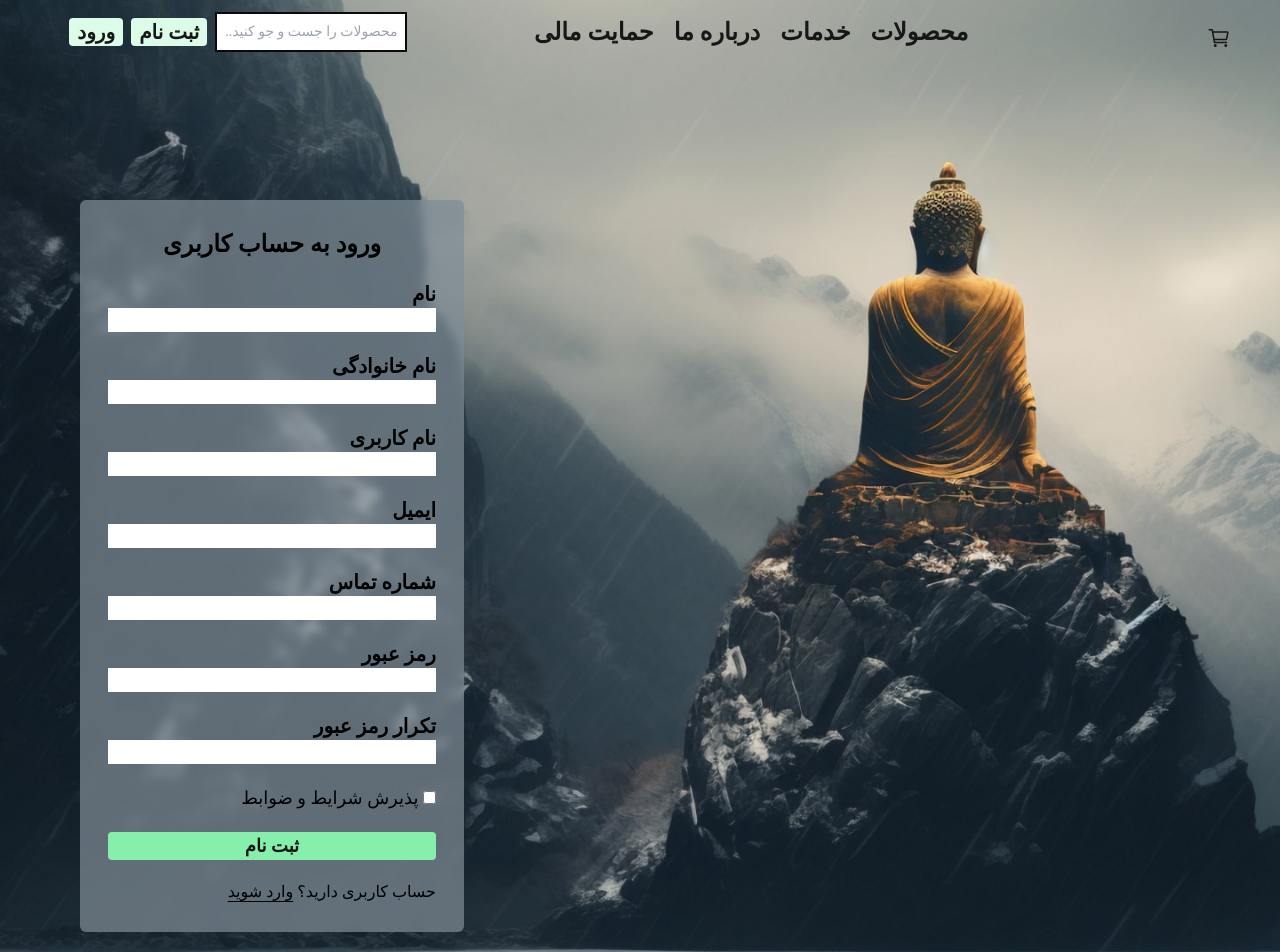
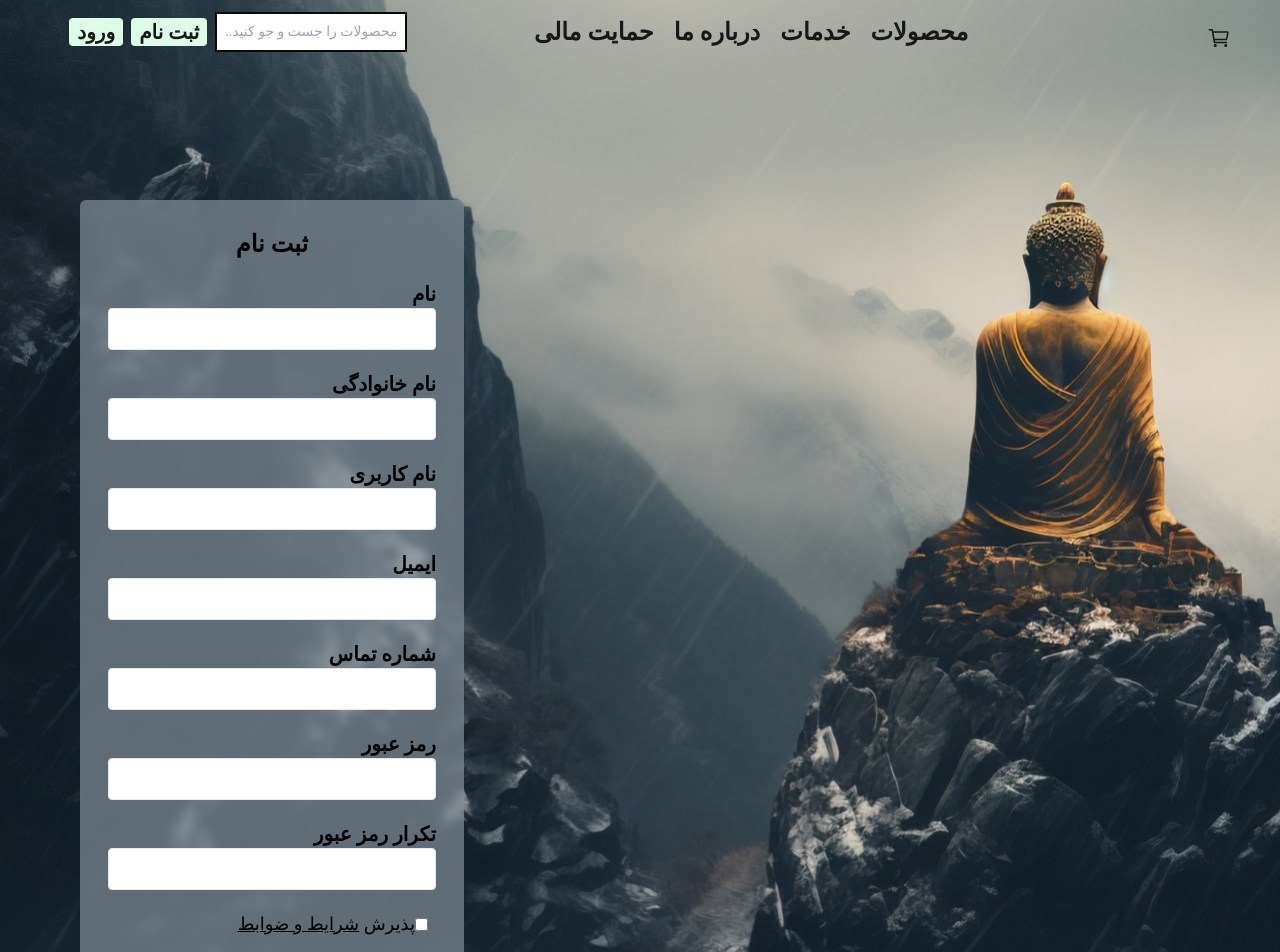
Before and after one commit to mona-yousefi/inLahze, a Next.js app: page /sign-up in a window 1280 px wide. Shown: the top 952 px of the page. Built offline with nearby package versions, Linux system fonts and the light colour scheme; a web font is replaced by a local one.

Commit message:
sign up page almost completed and now we can register users

```diff
--- a/app/components/SignUpForm/signUpForm.jsx
+++ b/app/components/SignUpForm/signUpForm.jsx
@@ -3,87 +3,198 @@ import Link from 'next/link';
 import React, { useState } from 'react'
 import { Formik, Form, Field, ErrorMessage } from 'formik';
 import * as Yup from 'yup';
-import Modal from '../Modal/page';
 
 const SignUpForm = () => {
-    const handleSubmit = (values) => {
-      console.log("Values", values);
+  const [isSubmitting, setIsSubmitting] = useState(false);
+  const [success, setSuccess] = useState(false);
+  const [error, setError] = useState(null);
+
+  const handleSubmit = async (values) => {
+    console.log(phone)
+    console.log(confirm_password)
+    setIsSubmitting(true);
+    setError(null);
+
+    try {
+      const response = await fetch('https://tlb.pythonanywhere.com/api/account/signup/', {
+        method: 'POST',
+        headers: {
+          'Content-Type': 'application/json',
+          'Accept': 'application/json',
+        },
+        body: JSON.stringify({
+          username: values.userName,
+          email: values.email,
+          password: values.password,
+          confirm_password: values.confirm_password,
+          first_name: values.name,
+          last_name: values.familyName,
+          phone_number: values.phone
+        }),
+      });
+
+      const contentType = response.headers.get('content-type');
+      if (!contentType || !contentType.includes('application/json')) {
+        const text = await response.text();
+        throw new Error(`Server error: ${text.substring(0, 100)}...`);
+      }
+
+      const data = await response.json();
+
+      if (!response.ok) {
+        const errorMessages = [];
+        if (data.username) errorMessages.push(...data.username);
+        if (data.email) errorMessages.push(...data.email);
+        if (data.password) errorMessages.push(...data.password);
+        if (data.non_field_errors) errorMessages.push(...data.non_field_errors);
+
+        throw new Error(errorMessages.join(' ') || 'Registration failed');
+      }
+
+      setSuccess(true);
+    } catch (err) {
+      setError(err.message);
+      console.error('Registration error:', err);
+    } finally {
+      setIsSubmitting(false);
+    }
   };
+
   const SignUpSchema = Yup.object().shape({
     name: Yup.string().required("وارد کردن نام الزامی است."),
     familyName: Yup.string().required("وارد کردن نام خانوادگی الزامی است."),
-        userName: Yup.string().required("وارد کردن نام کاربری الزامی است."),
-        email: Yup.string().email("invalid email")
+    userName: Yup.string()
+      .required("وارد کردن نام کاربری الزامی است.")
+      .min(4, 'نام کاربری باید حداقل ۴ کاراکتر باشد'),
+    email: Yup.string()
+      .email("ایمیل نامعتبر است")
       .required("وارد کردن ایمیل الزامی است."),
-        phone: Yup.number().required("وارد کردن شماره تماس الزامی است."),
+    phone: Yup.string()
+      .required("وارد کردن شماره تماس الزامی است.")
+      .matches(/^[0-9]+$/, 'شماره تماس باید عدد باشد'),
     password: Yup.string()
-          .min(8, 'Too Short!')
-          .max(50, 'Too Long!')
+      .min(8, 'رمز عبور باید حداقل ۸ کاراکتر باشد')
       .required("وارد کردن رمز عبور الزامی است."),
-        passwordAgain: Yup.string()
+      confirm_password: Yup.string()
       .oneOf([Yup.ref('password'), null], 'رمزهای عبور باید یکسان باشند')
       .required("تکرار رمز عبور الزامی است"),
-        checkbox:Yup.bool().oneOf([true], 'لازم است تا با شرایط موافقت کنید'),
+    checkbox: Yup.bool()
+      .oneOf([true], 'لازم است تا با شرایط موافقت کنید')
+      .required('لازم است تا با شرایط موافقت کنید'),
   });
+
+  if (success) {
+    return (
+      <div className="flex justify-center items-center h-screen">
+        <div className="bg-white p-8 rounded shadow-lg text-center">
+          <h2 className="text-2xl font-bold mb-4">ثبت نام موفقیت آمیز بود!</h2>
+          <p className="mb-4">حساب کاربری شما با موفقیت ایجاد شد.</p>
+          <Link href="/sign-in" className="text-blue-500 hover:underline">
+            ورود به حساب کاربری
+          </Link>
+        </div>
+      </div>
+    );
+  }
+
   return (
     <div className='flex justify-end px-20 py-10'>
-      <Formik initialValues={{
-        name:'',
-        familyName:'',
-        userName:'',
-        phone:'',
-        email:'',
-        password:'',
-        passwordAgain:'',
-        checkbox:''
+      <Formik
+        initialValues={{
+          name: '',
+          familyName: '',
+          userName: '',
+          phone: '',
+          email: '',
+          password: '',
+          confirm_password: '',
+          checkbox: false
         }}
         validationSchema={SignUpSchema}
         onSubmit={handleSubmit}
       >
         {({ errors, touched }) => (
-         <Form className='w-full sm:w-[30vw] bg-signIn bg-opacity-70 rounded-md flex flex-col gap-5 p-7 backdrop-blur-sm mt-40'>
-          <h1 className='text-2xl text-center text-sl font-bold text-black'>ورود به حساب کاربری</h1>
+          <Form  method="POST" className='w-full mb-10 sm:w-[50vw] bg-signIn bg-opacity-70 rounded-md flex flex-col gap-5 p-7 backdrop-blur-sm mt-40 md:w-[50vw] lg:w-[30vw]'>
+            <h1 className='text-2xl text-center text-sl font-bold text-black'>ثبت نام</h1>
+
+            {error && (
+              <div className="bg-red-100 border border-red-400 text-red-700 px-4 py-3 rounded relative">
+                {error}
+              </div>
+            )}
+
             <div className='w-full'>
               <label htmlFor="name" className='text-xl text-black font-bold'>نام</label>
-           <Field name="name" className="w-full" id="name"/>
+              <Field
+                name="name"
+                className={`w-full p-2 border rounded ${errors.name && touched.name ? 'border-red-500' : ''}`}
+                id="name"
+              />
               <ErrorMessage name="name" component="div" className="text-red-400 font-bold" />
             </div>
             <div>
              <label htmlFor="familyName" className='text-xl text-black font-bold'>نام خانوادگی</label>
-            <Field name="familyName" className="w-full" id="familyName" type="text" />
+             <Field name="familyName" className={`w-full p-2 border rounded ${errors.name && touched.name ? 'border-red-500' : ''}`} id="familyName" type="text" />
              <ErrorMessage name="familyName" component="div" className="text-red-400 font-bold" />
             </div>
            <div>
              <label htmlFor="userName" className='text-xl text-black font-bold'>نام کاربری</label>
-            <Field name="userName" className="w-full" id="userName" type="text"/>
+             <Field name="userName" className={`w-full p-2 border rounded ${errors.name && touched.name ? 'border-red-500' : ''}`} id="userName" type="text"/>
             <ErrorMessage name="userName" component="div" className="text-red-400 font-bold" />
            </div>
            <div>
              <label htmlFor="email" className='text-xl text-black font-bold'>ایمیل</label>
-            <Field name="email" className="w-full" id="email" type="text"/>
+             <Field name="email" className={`w-full p-2 border rounded ${errors.name && touched.name ? 'border-red-500' : ''}`} id="email" type="text"/>
             <ErrorMessage name="email" component="div" className="text-red-400 font-bold" />
            </div>
           <div>
              <label htmlFor="phone" className='text-xl text-black font-bold'>شماره تماس</label>
-            <Field name="phone" className="w-full" id="phone" type="number"/>
+             <Field name="phone" className={`w-full p-2 border rounded ${errors.name && touched.name ? 'border-red-500' : ''}`} id="phone" type="tel"/>
              <ErrorMessage name="phone" component="div" className="text-red-400 font-bold" />
            </div>
             <div>
               <label htmlFor="password" className='text-xl text-black font-bold'>رمز عبور</label>
-            <Field name="password" className="w-full" id="password" type="password" />
-            <ErrorMessage name="password" value="password" component="div" className="text-red-400 font-bold" />
+              <Field
+                name="password"
+                type="password"
+                className={`w-full p-2 border rounded ${errors.password && touched.password ? 'border-red-500' : ''}`}
+                id="password"
+              />
+              <ErrorMessage name="password" component="div" className="text-red-400 font-bold" />
             </div>
+
             <div>
-            <label htmlFor="passwordAgain" className='text-xl text-black font-bold'>تکرار رمز عبور</label>
-            <Field name="passwordAgain" className="w-full" id="passwordAgain" type="password"  />
-            <ErrorMessage name="passwordAgain" value="password" component="div" className="text-red-400 font-bold" />
+              <label htmlFor="confirm_password" className='text-xl text-black font-bold'>تکرار رمز عبور</label>
+              <Field
+                name="confirm_password"
+                type="password"
+                className={`w-full p-2 border rounded ${errors.confirm_password && touched.confirm_password ? 'border-red-500' : ''}`}
+                id="confirm_password"
+              />
+              <ErrorMessage name="confirm_password" component="div" className="text-red-400 font-bold" />
             </div>
-           <div>
-            <Field name="checkbox" type="checkbox"/>
-            <p className='inline text-black text-lg'> پذیرش <Link href="/">شرایط و ضوابط</Link></p>
-            {errors.checkbox && <p>{errors.checkbox}</p>}
+
+            <div className="flex items-center">
+              <Field
+                name="checkbox"
+                type="checkbox"
+                id="checkbox"
+                className="mr-2"
+              />
+              <label htmlFor="checkbox" className='text-black text-lg'>
+                پذیرش <Link href="/" className="underline">شرایط و ضوابط</Link>
+              </label>
             </div>
-           <button type="submit" className='w-full bg-green-300 rounded text-lg font-bold'>ثبت نام</button>
+            <ErrorMessage name="checkbox" component="div" className="text-red-400 font-bold" />
+
+            <button
+              type="submit"
+              disabled={isSubmitting}
+              className={`w-full bg-green-300 rounded text-lg font-bold p-2 ${isSubmitting ? 'opacity-50' : ''}`}
+            >
+              {isSubmitting ? 'در حال ثبت نام...' : 'ثبت نام'}
+            </button>
+
             <div className='flex gap-1'>
               <p className='text-black'>حساب کاربری دارید؟</p>
               <Link href="/sign-in" className='inline-block underline underline-offset-4 text-black'>وارد شوید</Link>
@@ -95,4 +206,4 @@ const SignUpForm = () => {
   )
 }
 
-export default SignUpForm
+export default SignUpForm;
```
Lines whose indentation alone changed are shown as unchanged.
